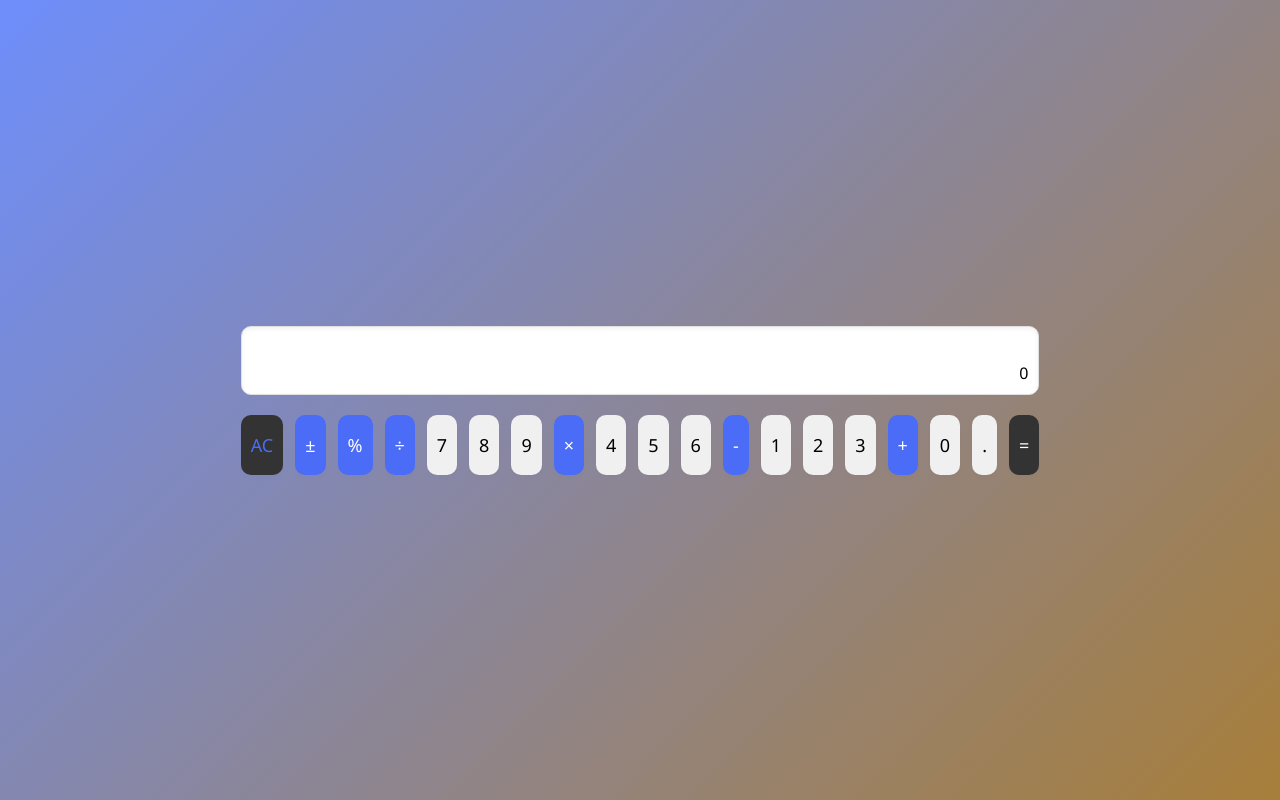
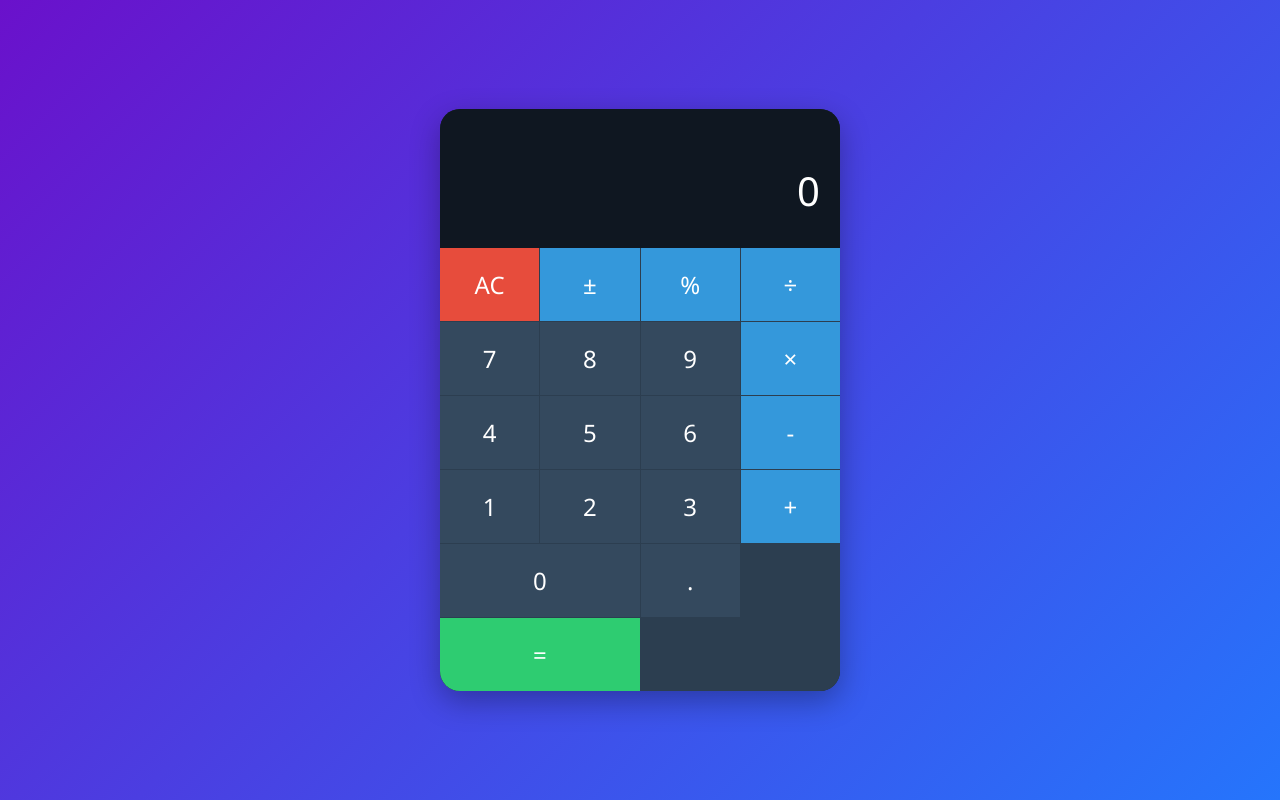
Before and after one commit to sebsibe-36/uited-project, a plain HTML site: page United project/webprojects for coursers/5. Sample calculator/index.html in a window 1280 px wide. Drawn offline with Linux system fonts and the light colour scheme.

Commit message:
Refactor CSS for calculator layout and styling

```diff
--- a/United project/webprojects for coursers/5. Sample calculator/style.css
+++ b/United project/webprojects for coursers/5. Sample calculator/style.css
@@ -1,113 +1,121 @@
-*{
+
+        * {
             margin: 0;
             padding: 0;
             box-sizing: border-box;
             font-family: 'Segoe UI', Tahoma, Geneva, Verdana, sans-serif;
         }
-body{
-    background: linear-gradient(135deg, #6e8efb, #a77e3a);
-    min-height: 100vh;
+
+        body {
             display: flex;
             justify-content: center;
             align-items: center;
+            min-height: 100vh;
+            background: linear-gradient(135deg, #6a11cb 0%, #2575fc 100%);
             padding: 20px;
         }
 
-.container{
-    max-width: 500px;
+        .calculator {
+            background-color: #1e2a3a;
+            border-radius: 20px;
+            box-shadow: 0 10px 30px rgba(0, 0, 0, 0.3);
             width: 100%;
-    background-color: #6e8efb;
-    border-radius: 20px;
-    box-shadow: 0 10px 30px rgba(0, 0, 0, 0.2);
+            max-width: 400px;
             overflow: hidden;
         }
-.header{
-    background: linear-gradient(to right, #4a6cf7, #6a11cb);
+
+        .display {
+            background-color: #0f1721;
             color: white;
-    padding: 20px;
-    text-align: center;
-}
-.header h1{
-    font-size: 24px;
-    margin-bottom: 5px;
-}
-.calculator{
-    padding: 50px;
-}
-.display{
-    background-color: white;
-    border-radius: 10px;
-    padding: 10px;
-    margin-bottom: 20px;
+            padding: 30px 20px;
             text-align: right;
-    border: 1px solid #e0e0e0;
-    box-shadow: inset 0 2px 5px rgba(0, 0, 0, 0.05);
-}
-.previous-operand{
-    font-size: 16px;
-    color: #888;
-    min-height: 20px;
-    margin-bottom: 5px;
-    overflow: hidden;
-}
-.current-oprerand{
-    font-size: 32px;
-    font-weight: 600px;
-    color: #333;
-    min-height: 40px;
-    overflow: hidden;
-
-}
-.buttons{
+            min-height: 120px;
             display: flex;
-    grid-template-columns: repeat(4, 1fr);
-    gap: 12px;
-}
-button{
-    padding: 18px 10px;
-    font-size: 18px;
-    border: none;
-    border-radius: 10px;
-    cursor: pointer;
-    background-color: #f0f0f0;
-    transition: all 0.2s;
-    font-weight: 500;
-    box-shadow: 0 4px 6px rgba(0, 0, 0, 0.01);
-
-}
-button:hover{
-    background-color: #e0e0e0;
-    transform: translateY(-2px);
-    box-shadow: 0 6px 8px rgba(0, 0, 0, 0.1);
+            flex-direction: column;
+            justify-content: flex-end;
         }
 
-button:active{
-    transform: translateX(0);
-    box-shadow: 0 6px 8px rgba(0, 0, 0, 0.1);
+        .previous-operand {
+            font-size: 1.2rem;
+            color: #a0a0a0;
+            min-height: 1.5rem;
+            word-wrap: break-word;
+            word-break: break-all;
+        }
 
+        .current-operand {
+            font-size: 2.5rem;
+            font-weight: 300;
+            word-wrap: break-word;
+            word-break: break-all;
         }
-.operator{
-    background-color: #4a6cf7;
+
+        .buttons {
+            display: grid;
+            grid-template-columns: repeat(4, 1fr);
+            gap: 1px;
+            background-color: #2c3e50;
+        }
+
+        button {
+            border: none;
+            background-color: #34495e;
             color: white;
+            font-size: 1.5rem;
+            padding: 20px 0;
+            cursor: pointer;
+            transition: all 0.2s ease;
         }
-.operator:hover{
-    background-color: #a77e3a;
+
+        button:hover {
+            background-color: #3d566e;
         }
-.equals{
-    background-color: #333;
-    color: white;
+
+        button:active {
+            background-color: #2c3e50;
+            transform: scale(0.95);
         }
-.equals:hover{
-    background-color: #333;
 
+        .operator {
+            background-color: #3498db;
         }
-.clear, .delete{
-    background-color: #333;
-    color: #4a6cf7;
+
+        .operator:hover {
+            background-color: #2980b9;
         }
-.clear:hover, .delete:hover{
-    background-color: #333;
+
+        .equals {
+            background-color: #2ecc71;
+            grid-column: span 2;
         }
-.span-two{
-    grid-column: span;
+
+        .equals:hover {
+            background-color: #27ae60;
         }
+
+        .clear {
+            background-color: #e74c3c;
+        }
+
+        .clear:hover {
+            background-color: #c0392b;
+        }
+
+        .zero {
+            grid-column: span 2;
+        }
+
+        @media (max-width: 480px) {
+            .calculator {
+                max-width: 100%;
+            }
+
+            button {
+                padding: 15px 0;
+                font-size: 1.3rem;
+            }
+
+            .current-operand {
+                font-size: 2rem;
+            }
+        }
```
Lines whose indentation alone changed are shown as unchanged.
